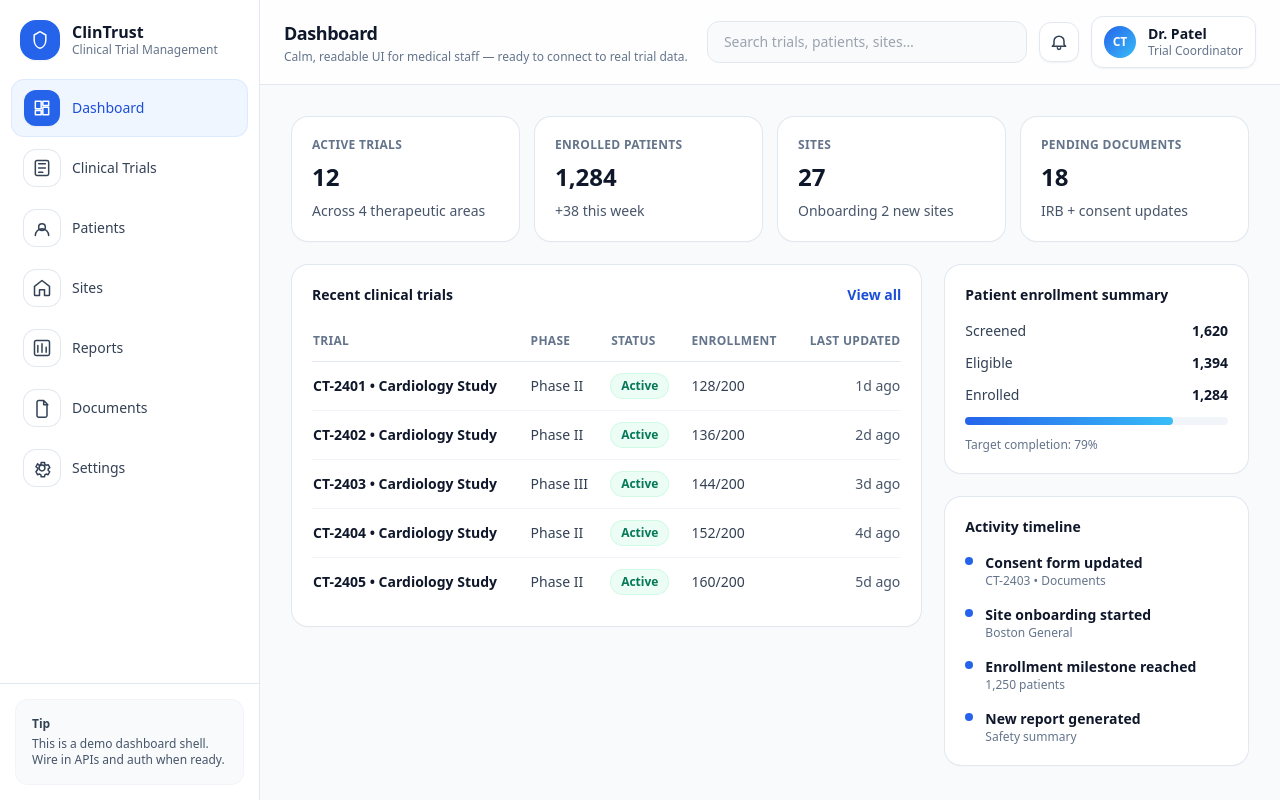
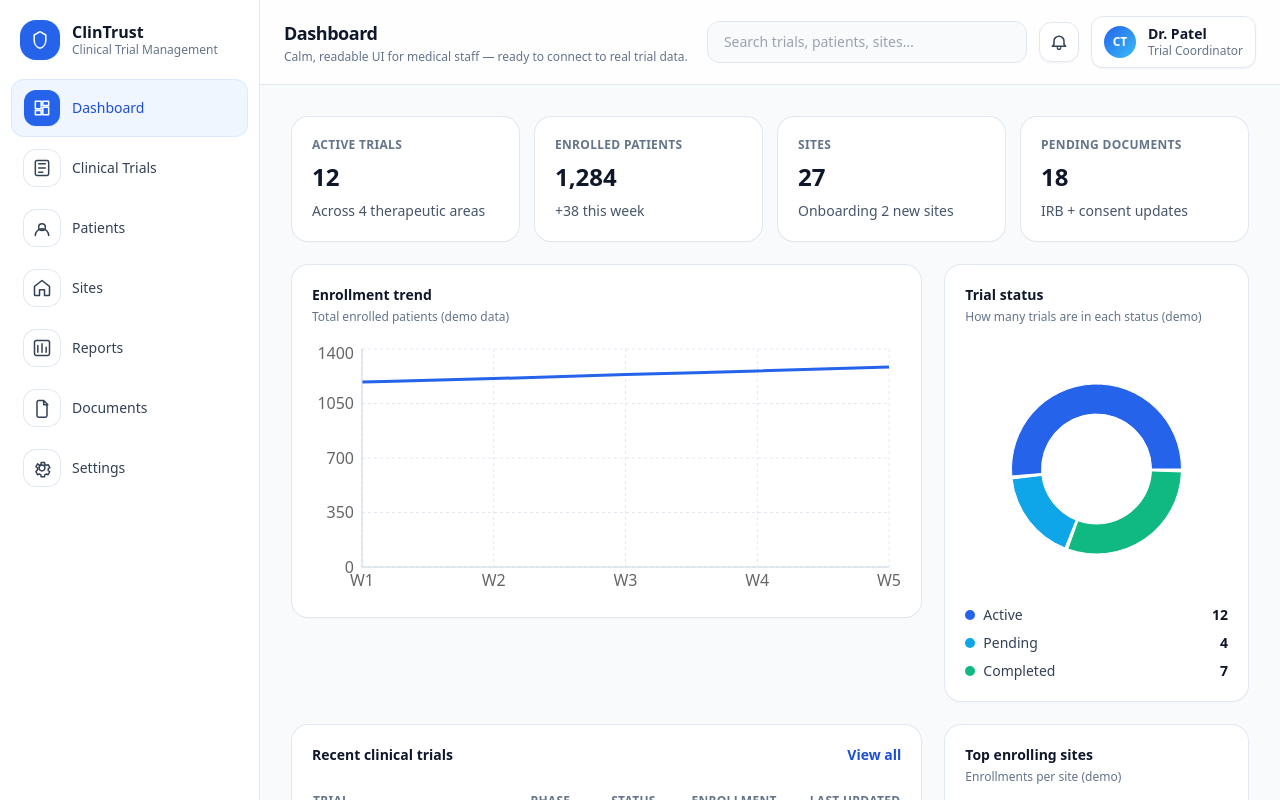
Before and after one commit to VamsiAketi/Test, a React (Vite) app: page /app/dashboard in a window 1280 px wide. Shown: the top 800 px of the page. Built offline with nearby package versions, Linux system fonts and the light colour scheme.

Commit message:
Add charts to dashboard home (enrollment trend, trial status, site enrollments)

```diff
--- a/package.json
+++ b/package.json
@@ -13,7 +13,8 @@
     "framer-motion": "^12.35.2",
     "react": "^19.2.0",
     "react-dom": "^19.2.0",
-    "react-router-dom": "^7.13.1"
+    "react-router-dom": "^7.13.1",
+    "recharts": "^3.8.0"
   },
   "devDependencies": {
     "@eslint/js": "^9.39.1",
--- a/src/pages/DashboardHomePage.tsx
+++ b/src/pages/DashboardHomePage.tsx
@@ -1,11 +1,22 @@
 import { motion } from "framer-motion";
+import {
+  Bar,
+  BarChart,
+  CartesianGrid,
+  Cell,
+  Line,
+  LineChart,
+  Pie,
+  PieChart,
+  ResponsiveContainer,
+  Tooltip,
+  XAxis,
+  YAxis,
+} from "recharts";
 
 function StatCard({ label, value, hint }: { label: string; value: string; hint: string }) {
   return (
-    <motion.div
-      whileHover={{ y: -2 }}
-      className="rounded-2xl bg-white p-5 shadow-sm ring-1 ring-slate-200"
-    >
+    <motion.div whileHover={{ y: -2 }} className="rounded-2xl bg-white p-5 shadow-sm ring-1 ring-slate-200">
       <div className="text-xs font-semibold uppercase tracking-wide text-slate-500">{label}</div>
       <div className="mt-2 text-2xl font-semibold text-slate-900">{value}</div>
       <div className="mt-2 text-sm text-slate-600">{hint}</div>
@@ -13,25 +24,107 @@ function StatCard({ label, value, hint }: { label: string; value: string; hint:
   );
 }
 
-function SectionTitle({ children }: { children: string }) {
-  return <h2 className="text-sm font-semibold text-slate-900">{children}</h2>;
+function Card({ title, subtitle, children }: { title: string; subtitle?: string; children: React.ReactNode }) {
+  return (
+    <div className="rounded-2xl bg-white p-5 shadow-sm ring-1 ring-slate-200">
+      <div className="flex items-start justify-between gap-4">
+        <div>
+          <h2 className="text-sm font-semibold text-slate-900">{title}</h2>
+          {subtitle ? <p className="mt-1 text-xs text-slate-500">{subtitle}</p> : null}
+        </div>
+      </div>
+      <div className="mt-4">{children}</div>
+    </div>
+  );
 }
+
+const enrollmentTrend = [
+  { week: "W1", enrolled: 1188 },
+  { week: "W2", enrolled: 1210 },
+  { week: "W3", enrolled: 1236 },
+  { week: "W4", enrolled: 1259 },
+  { week: "W5", enrolled: 1284 },
+];
+
+const trialStatus = [
+  { name: "Active", value: 12, color: "#2563EB" },
+  { name: "Pending", value: 4, color: "#0EA5E9" },
+  { name: "Completed", value: 7, color: "#10B981" },
+];
+
+const sitesPerformance = [
+  { site: "Boston", enrollments: 142 },
+  { site: "NYC", enrollments: 121 },
+  { site: "Austin", enrollments: 98 },
+  { site: "Seattle", enrollments: 76 },
+];
 
 export function DashboardHomePage() {
   return (
     <motion.div initial={{ opacity: 0, y: 6 }} animate={{ opacity: 1, y: 0 }} transition={{ duration: 0.45 }}>
       <div className="grid gap-4 sm:grid-cols-2 xl:grid-cols-4">
-        <StatCard label="Active Trials" value="12" hint="Across 4 therapeutic areas" />
-        <StatCard label="Enrolled Patients" value="1,284" hint="+38 this week" />
+        <StatCard label="Active trials" value="12" hint="Across 4 therapeutic areas" />
+        <StatCard label="Enrolled patients" value="1,284" hint="+38 this week" />
         <StatCard label="Sites" value="27" hint="Onboarding 2 new sites" />
-        <StatCard label="Pending Documents" value="18" hint="IRB + consent updates" />
+        <StatCard label="Pending documents" value="18" hint="IRB + consent updates" />
       </div>
 
+      {/* Charts (high-level, easy-to-scan) */}
+      <div className="mt-6 grid gap-6 xl:grid-cols-3">
+        <div className="xl:col-span-2">
+          <Card title="Enrollment trend" subtitle="Total enrolled patients (demo data)">
+            <div className="h-64">
+              <ResponsiveContainer width="100%" height="100%">
+                <LineChart data={enrollmentTrend} margin={{ left: 6, right: 12, top: 8, bottom: 0 }}>
+                  <CartesianGrid stroke="#E2E8F0" strokeDasharray="3 3" />
+                  <XAxis dataKey="week" tickLine={false} axisLine={{ stroke: "#CBD5E1" }} />
+                  <YAxis tickLine={false} axisLine={{ stroke: "#CBD5E1" }} width={44} />
+                  <Tooltip
+                    contentStyle={{ borderRadius: 12, borderColor: "#E2E8F0" }}
+                    labelStyle={{ color: "#0F172A" }}
+                  />
+                  <Line type="monotone" dataKey="enrolled" stroke="#2563EB" strokeWidth={3} dot={false} />
+                </LineChart>
+              </ResponsiveContainer>
+            </div>
+          </Card>
+        </div>
+
+        <div className="space-y-6">
+          <Card title="Trial status" subtitle="How many trials are in each status (demo)">
+            <div className="h-64">
+              <ResponsiveContainer width="100%" height="100%">
+                <PieChart>
+                  <Tooltip contentStyle={{ borderRadius: 12, borderColor: "#E2E8F0" }} />
+                  <Pie data={trialStatus} dataKey="value" nameKey="name" innerRadius={55} outerRadius={85} paddingAngle={2}>
+                    {trialStatus.map((entry) => (
+                      <Cell key={entry.name} fill={entry.color} />
+                    ))}
+                  </Pie>
+                </PieChart>
+              </ResponsiveContainer>
+            </div>
+            <div className="mt-2 grid gap-2">
+              {trialStatus.map((s) => (
+                <div key={s.name} className="flex items-center justify-between text-sm">
+                  <div className="flex items-center gap-2 text-slate-700">
+                    <span className="h-2.5 w-2.5 rounded-full" style={{ backgroundColor: s.color }} />
+                    {s.name}
+                  </div>
+                  <div className="font-semibold text-slate-900">{s.value}</div>
+                </div>
+              ))}
+            </div>
+          </Card>
+        </div>
+      </div>
+
+      {/* Table + operational widgets */}
       <div className="mt-6 grid gap-6 xl:grid-cols-3">
         <div className="xl:col-span-2">
           <div className="rounded-2xl bg-white p-5 shadow-sm ring-1 ring-slate-200">
             <div className="flex items-center justify-between gap-4">
-              <SectionTitle>Recent clinical trials</SectionTitle>
+              <h2 className="text-sm font-semibold text-slate-900">Recent clinical trials</h2>
               <button className="text-sm font-semibold text-blue-700 hover:text-blue-900">View all</button>
             </div>
 
@@ -67,24 +160,22 @@ export function DashboardHomePage() {
         </div>
 
         <div className="space-y-6">
-          <div className="rounded-2xl bg-white p-5 shadow-sm ring-1 ring-slate-200">
-            <SectionTitle>Patient enrollment summary</SectionTitle>
-            <div className="mt-4 space-y-3">
-              {[{ l: "Screened", v: 1620 }, { l: "Eligible", v: 1394 }, { l: "Enrolled", v: 1284 }].map((x) => (
-                <div key={x.l} className="flex items-center justify-between">
-                  <div className="text-sm text-slate-700">{x.l}</div>
-                  <div className="text-sm font-semibold text-slate-900">{x.v.toLocaleString()}</div>
-                </div>
-              ))}
-              <div className="mt-4 h-2 w-full rounded-full bg-slate-100">
-                <div className="h-2 w-[79%] rounded-full bg-gradient-to-r from-blue-600 to-sky-400" />
-              </div>
-              <div className="text-xs text-slate-500">Target completion: 79%</div>
+          <Card title="Top enrolling sites" subtitle="Enrollments per site (demo)">
+            <div className="h-64">
+              <ResponsiveContainer width="100%" height="100%">
+                <BarChart data={sitesPerformance} margin={{ left: 6, right: 12, top: 8, bottom: 0 }}>
+                  <CartesianGrid stroke="#E2E8F0" strokeDasharray="3 3" />
+                  <XAxis dataKey="site" tickLine={false} axisLine={{ stroke: "#CBD5E1" }} />
+                  <YAxis tickLine={false} axisLine={{ stroke: "#CBD5E1" }} width={44} />
+                  <Tooltip contentStyle={{ borderRadius: 12, borderColor: "#E2E8F0" }} />
+                  <Bar dataKey="enrollments" radius={[10, 10, 10, 10]} fill="#0EA5E9" />
+                </BarChart>
+              </ResponsiveContainer>
             </div>
-          </div>
+          </Card>
 
           <div className="rounded-2xl bg-white p-5 shadow-sm ring-1 ring-slate-200">
-            <SectionTitle>Activity timeline</SectionTitle>
+            <h2 className="text-sm font-semibold text-slate-900">Activity timeline</h2>
             <div className="mt-4 space-y-4">
               {[
                 { t: "Consent form updated", d: "CT-2403 • Documents" },
```
Also changed, not shown: 1 other file (tests, documents, lock files or other folders).
